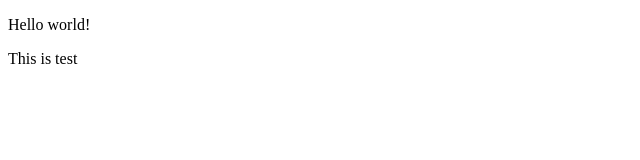
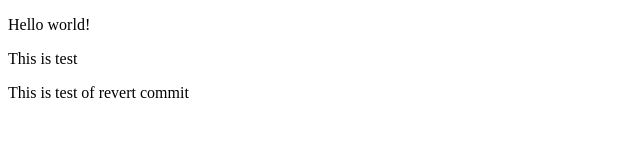
Before and after one commit to nina-mandarin/goit-fe-course-1, a plain HTML site: page module-1/index.html in a window 1280 px wide. Shown: the whole page, without its empty margins (0-640 px from the left). Drawn offline with Linux system fonts and the light colour scheme.

Commit message:
revert test

```diff
--- a/module-1/index.html
+++ b/module-1/index.html
@@ -11,6 +11,7 @@
 <body>
     <p>Hello world!</p>
     <p>This is test</p>
+    <p>This is test of revert commit</p>
 </body>
 
 </html>
```
